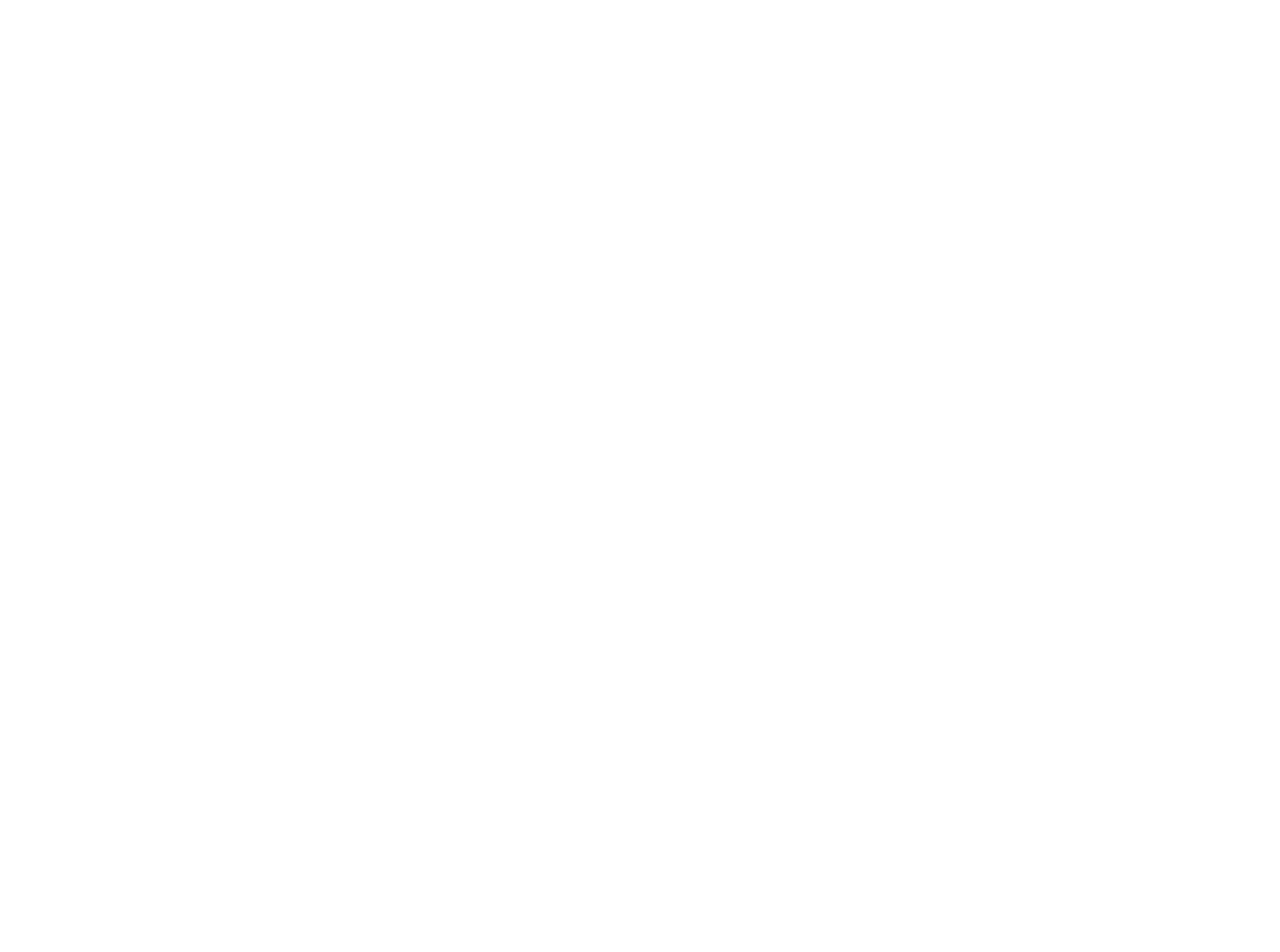
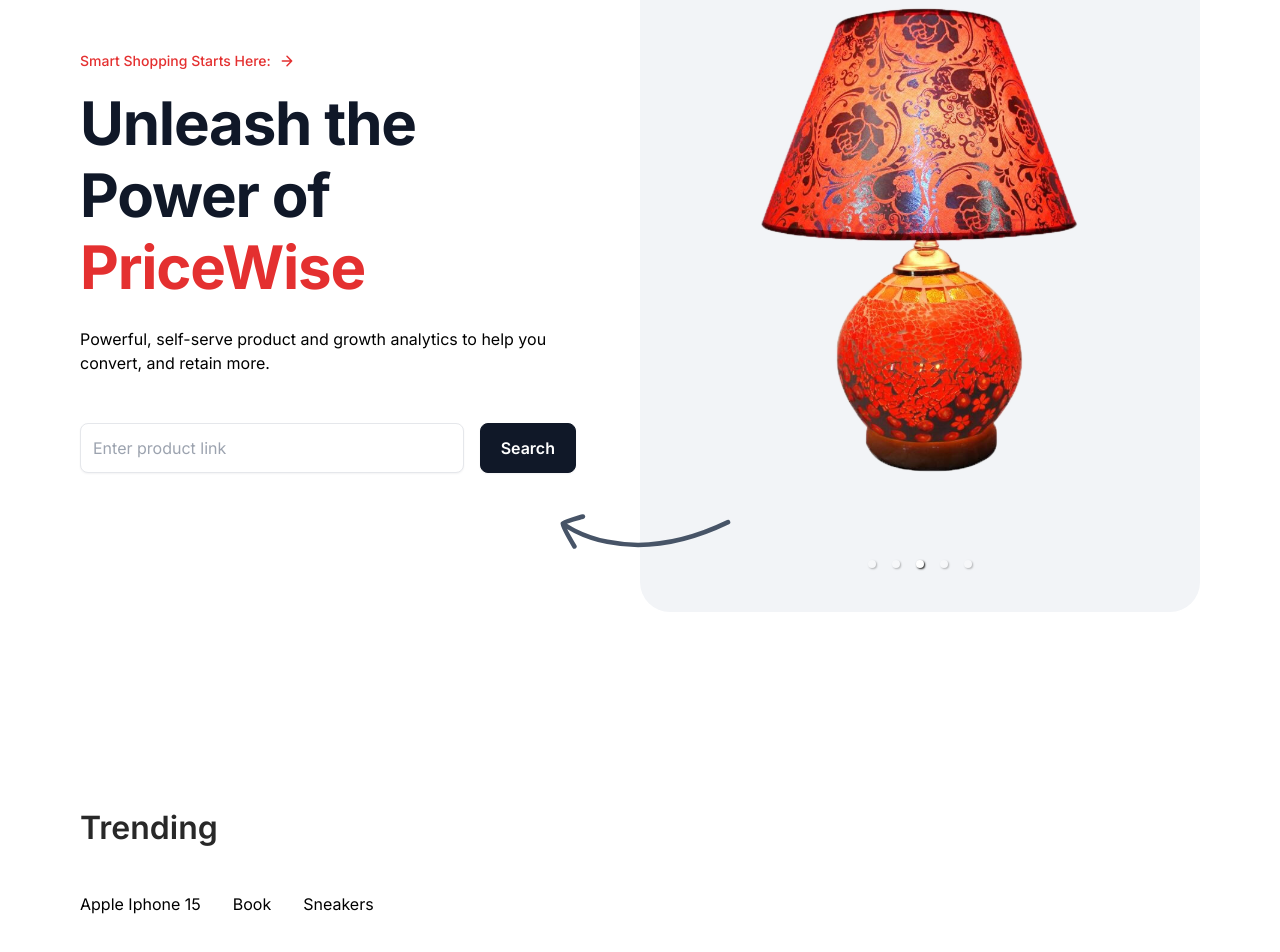
Before and after one commit to KevinKipkoechMutai/ecommerce-price-tracker, a Next.js app: page / in a window 1280 px wide. Shown: the part 248-1200 px from the top of the page. Before the commit the page ends 800 px from the top, so only its background shows below. Built offline with nearby package versions, Linux system fonts and the light colour scheme.

Commit message:
configure home page

```diff
--- a/app/page.tsx
+++ b/app/page.tsx
@@ -1,7 +1,37 @@
+import HeroCarousel from "@/components/HeroCarousel";
+import SearchBar from "@/components/SearchBar";
+import Image from "next/image";
 
 
 export default function Home() {
   return (
-    <div>Home</div>
+    <>
+      <section className="px-6  py-24 md:px-20 ">
+        <div className="flex max-xl:flex-col gap-16">
+          <div className="flex flex-col justify-center">
+            <p className="small-text">
+              Smart Shopping Starts Here:
+              <Image src='/assets/icons/arrow-right.svg' alt="arrow-right" width={16} height={16}/>
+            </p>
+            <h1 className="head-text">
+              Unleash the Power of{' '}
+              <span className="text-primary"> PriceWise</span>
+            </h1>
+            <p className="mt-6">
+              Powerful, self-serve product and growth analytics to help you convert, and retain more.
+            </p>
+            <SearchBar />
+          </div>
+          <HeroCarousel />
+        </div>
+      </section>
+
+      <section className="trending-section">
+        <h2 className="section-text">Trending</h2>
+        <div className="flex flex-wrap gap-x-8 gap-y-16">
+          {['Apple Iphone 15', 'Book', 'Sneakers'].map((product) => (<div key={product}>{product}</div>))}
+        </div>
+      </section>
+    </>
   );
 }
```
